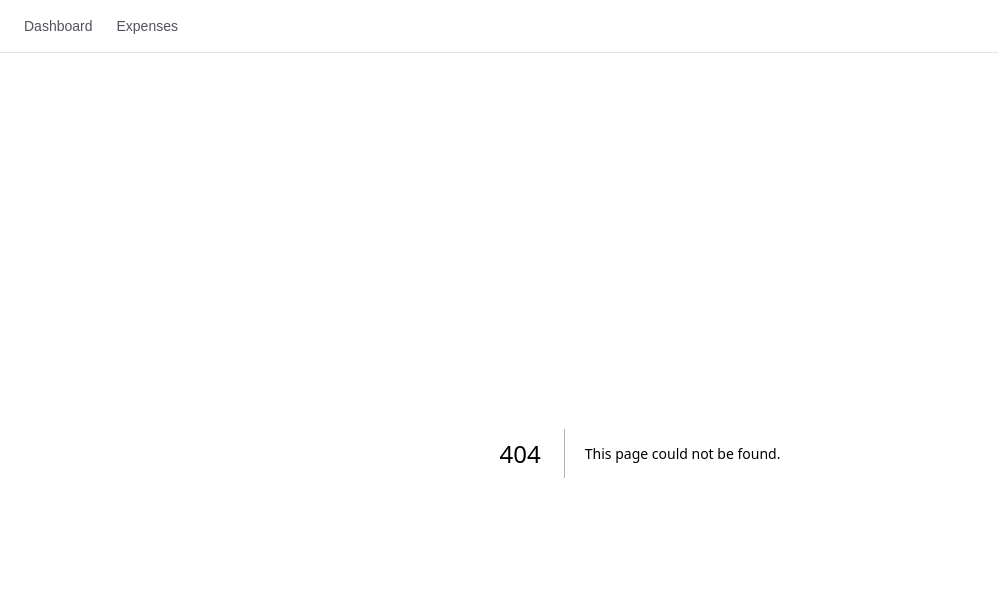
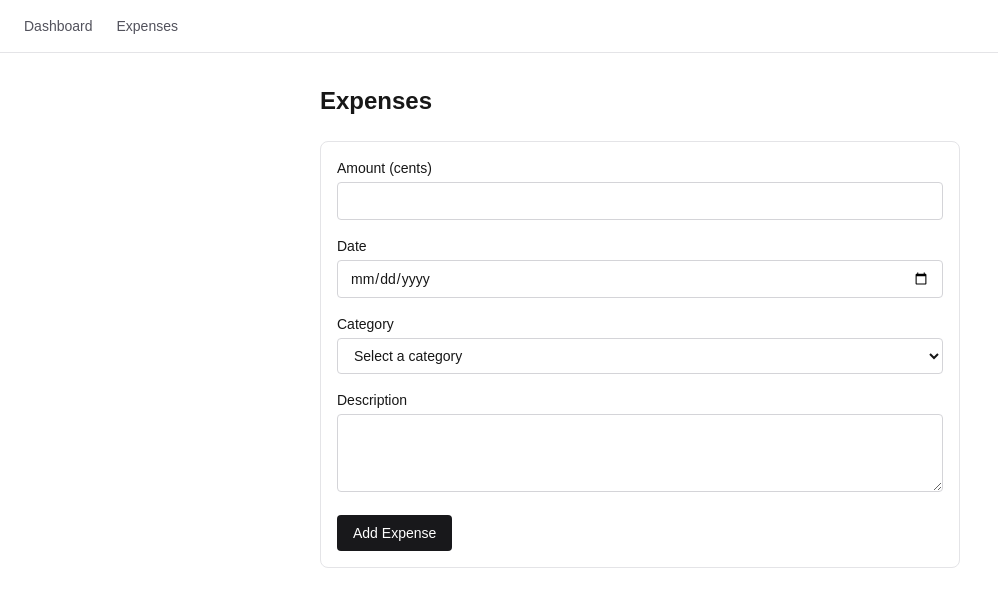
Before and after one commit to AI-Practices/spec-kit-demo, a Next.js app: page /expenses in a window 1280 px wide. Before the commit this address had no page. Shown: the top 606 px of the page, without its empty margins (0-998 px from the left). Built offline with nearby package versions, Linux system fonts and the light colour scheme.

Commit message:
[Spec Kit] Implement Phase 3 — User Story 1 (add expense)
- T006: add-expense server action (Zod validation + UUID gen)
- T007: /expenses page route
- T008: add-expense-form client component (form, validation, localStorage persistence, quota error handling)

```diff
--- /dev/null
+++ b/app/_components/add-expense-form.tsx
@@ -0,0 +1,135 @@
+'use client';
+
+import { useState } from "react";
+import { addExpense as addExpenseAction } from "@/src/server/actions/add-expense";
+import { addExpense as addExpenseToStorage } from "@/src/lib/storage";
+import { CATEGORY_LABELS } from "@/src/server/types";
+import type { Category } from "@/src/server/types";
+
+export default function AddExpenseForm() {
+  const [errors, setErrors] = useState<Record<string, string[]> | null>(null);
+  const [quotaError, setQuotaError] = useState<string | null>(null);
+
+  async function handleSubmit(formData: FormData) {
+    setErrors(null);
+    setQuotaError(null);
+
+    const amount = parseInt(formData.get("amount") as string, 10);
+    const date = formData.get("date") as string;
+    const category = formData.get("category") as Category;
+    const description = formData.get("description") as string;
+
+    const result = await addExpenseAction({ amount, date, category, description });
+
+    if (!result.success) {
+      setErrors(result.errors);
+      return;
+    }
+
+    try {
+      addExpenseToStorage(result.data);
+    } catch (e) {
+      setQuotaError((e as Error).message);
+      return;
+    }
+
+    const form = document.getElementById("add-expense-form") as HTMLFormElement;
+    form?.reset();
+  }
+
+  const today = new Date().toISOString().slice(0, 10);
+
+  return (
+    <form
+      id="add-expense-form"
+      action={handleSubmit}
+      className="space-y-4 mb-8 p-4 border border-zinc-200 rounded-lg"
+    >
+      {quotaError && (
+        <p className="text-sm text-red-600 bg-red-50 px-3 py-2 rounded">
+          {quotaError}
+        </p>
+      )}
+
+      <div>
+        <label htmlFor="amount" className="block text-sm font-medium mb-1">
+          Amount (cents)
+        </label>
+        <input
+          id="amount"
+          name="amount"
+          type="number"
+          min="1"
+          step="1"
+          required
+          className="w-full border border-zinc-300 rounded px-3 py-2 text-sm"
+        />
+        {errors?.amount && (
+          <p className="text-sm text-red-600 mt-1">{errors.amount[0]}</p>
+        )}
+      </div>
+
+      <div>
+        <label htmlFor="date" className="block text-sm font-medium mb-1">
+          Date
+        </label>
+        <input
+          id="date"
+          name="date"
+          type="date"
+          max={today}
+          required
+          className="w-full border border-zinc-300 rounded px-3 py-2 text-sm"
+        />
+        {errors?.date && (
+          <p className="text-sm text-red-600 mt-1">{errors.date[0]}</p>
+        )}
+      </div>
+
+      <div>
+        <label htmlFor="category" className="block text-sm font-medium mb-1">
+          Category
+        </label>
+        <select
+          id="category"
+          name="category"
+          required
+          className="w-full border border-zinc-300 rounded px-3 py-2 text-sm"
+        >
+          <option value="">Select a category</option>
+          {CATEGORY_LABELS.map((cat) => (
+            <option key={cat} value={cat}>
+              {cat}
+            </option>
+          ))}
+        </select>
+        {errors?.category && (
+          <p className="text-sm text-red-600 mt-1">{errors.category[0]}</p>
+        )}
+      </div>
+
+      <div>
+        <label htmlFor="description" className="block text-sm font-medium mb-1">
+          Description
+        </label>
+        <textarea
+          id="description"
+          name="description"
+          required
+          rows={3}
+          className="w-full border border-zinc-300 rounded px-3 py-2 text-sm"
+        />
+        {errors?.description && (
+          <p className="text-sm text-red-600 mt-1">{errors.description[0]}</p>
+        )}
+      </div>
+
+      <button
+        type="submit"
+        className="px-4 py-2 bg-zinc-900 text-white text-sm font-medium rounded hover:bg-zinc-800"
+      >
+        Add Expense
+      </button>
+    </form>
+  );
+}
--- /dev/null
+++ b/app/expenses/page.tsx
@@ -0,0 +1,10 @@
+import AddExpenseForm from "@/app/_components/add-expense-form";
+
+export default function ExpensesPage() {
+  return (
+    <div className="mx-auto max-w-2xl px-4 py-8">
+      <h1 className="text-2xl font-bold mb-6">Expenses</h1>
+      <AddExpenseForm />
+    </div>
+  );
+}
--- a/specs/001-expense-tracker/tasks.md
+++ b/specs/001-expense-tracker/tasks.md
@@ -63,11 +63,11 @@ description: "Tasks for Expense Tracker feature implementation"
 
 ### Implementation for User Story 1
 
-- [ ] T006 [P] [US1] Create add-expense server action in `src/server/actions/add-expense.ts` — `'use server'` function that takes `AddExpenseInput`, validates with Zod schema, returns `ActionResult<Expense>` (success with generated UUID on valid, error map on invalid)
+- [x] T006 [P] [US1] Create add-expense server action in `src/server/actions/add-expense.ts` — `'use server'` function that takes `AddExpenseInput`, validates with Zod schema, returns `ActionResult<Expense>` (success with generated UUID on valid, error map on invalid)
 
-- [ ] T007 [US1] Create expenses page route in `app/expenses/page.tsx` — Server Component that renders the page heading ("Expenses") and the add-expense-form + expense-list client components inside a wrapper layout
+- [x] T007 [US1] Create expenses page route in `app/expenses/page.tsx` — Server Component that renders the page heading ("Expenses") and the add-expense-form + expense-list client components inside a wrapper layout
 
-- [ ] T008 [US1] Create add-expense-form client component in `app/_components/add-expense-form.tsx` — `'use client'` form with fields: amount (number input, cents), date (date input, max=today), category (select dropdown of 8 options), description (textarea). On submit: calls server action → if valid, saves to localStorage via `addExpense()` and resets form → if errors, displays per-field validation messages. Handle quota error with user-friendly message.
+- [x] T008 [US1] Create add-expense-form client component in `app/_components/add-expense-form.tsx` — `'use client'` form with fields: amount (number input, cents), date (date input, max=today), category (select dropdown of 8 options), description (textarea). On submit: calls server action → if valid, saves to localStorage via `addExpense()` and resets form → if errors, displays per-field validation messages. Handle quota error with user-friendly message.
 
 **Checkpoint**: At this point, User Story 1 is fully functional — user can add expenses and see them persisted.
 
--- /dev/null
+++ b/src/server/actions/add-expense.ts
@@ -0,0 +1,20 @@
+'use server';
+
+import { addExpenseInputSchema } from "@/src/server/schemas/expense";
+import type { ActionResult, Expense } from "@/src/server/types";
+
+export async function addExpense(
+  input: unknown
+): Promise<ActionResult<Expense>> {
+  const parsed = addExpenseInputSchema.safeParse(input);
+  if (!parsed.success) {
+    return {
+      success: false,
+      errors: parsed.error.flatten().fieldErrors as Record<string, string[]>,
+    };
+  }
+  return {
+    success: true,
+    data: { ...parsed.data, id: crypto.randomUUID() } as Expense,
+  };
+}
```
